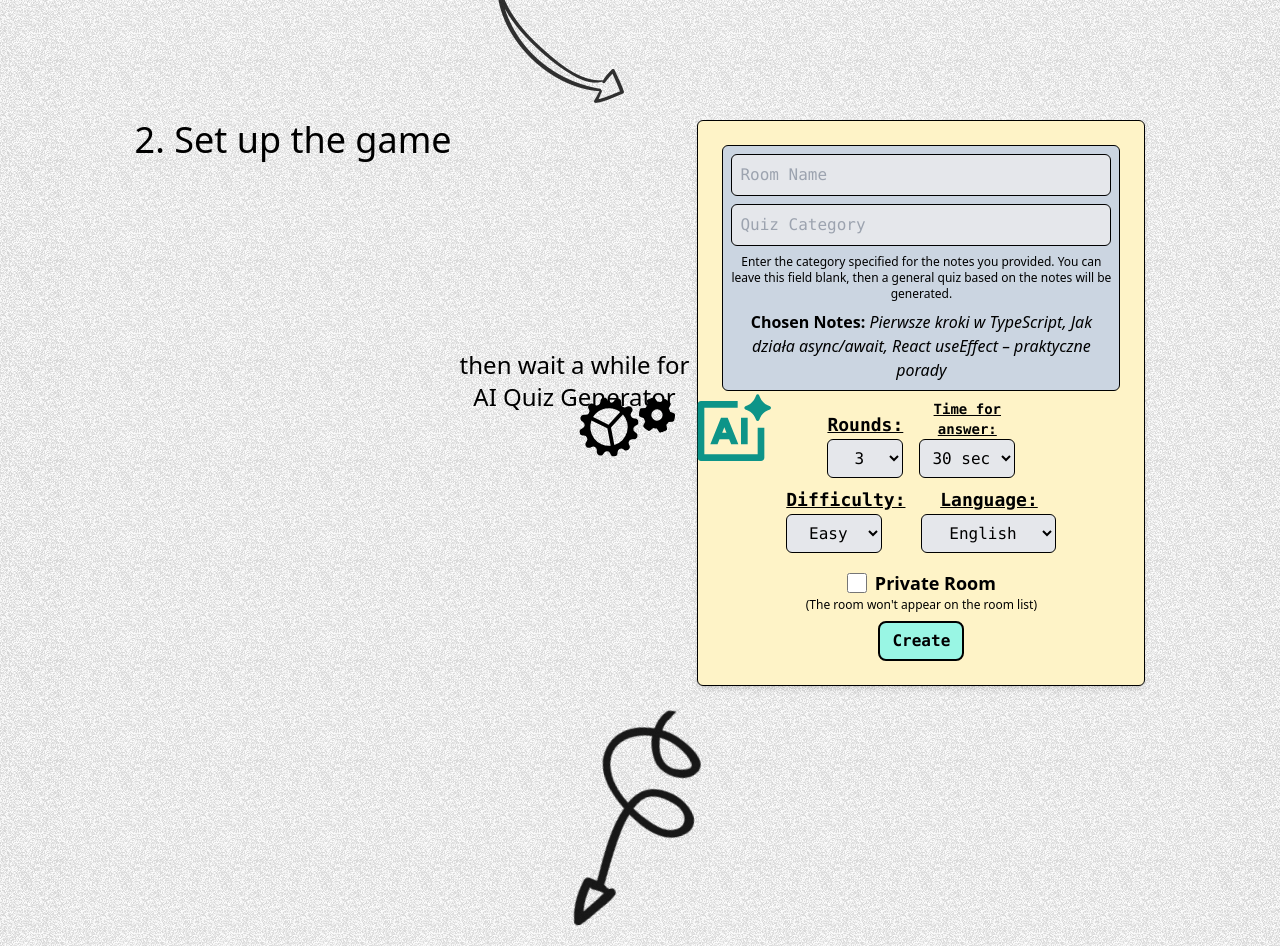
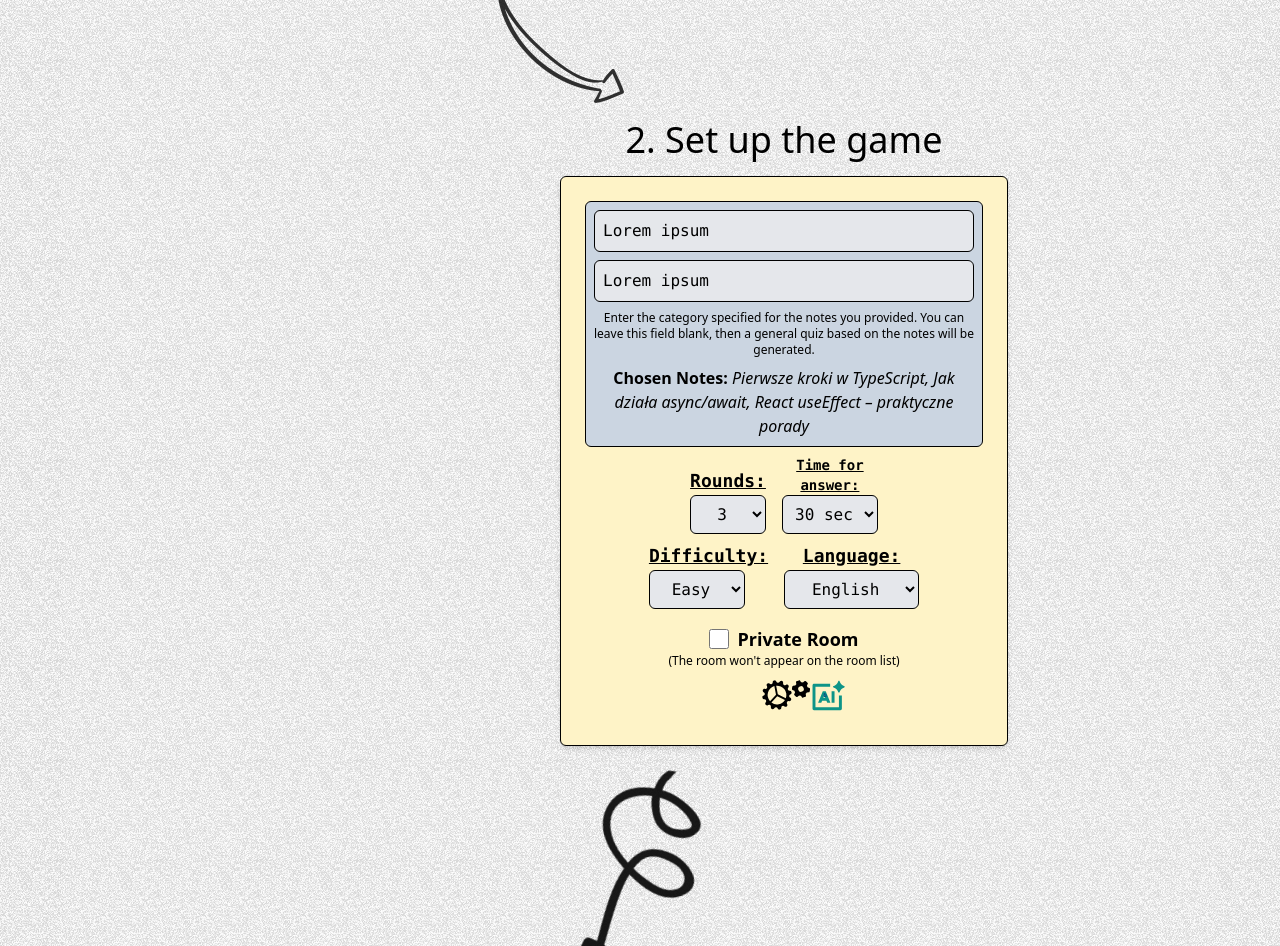
Before and after one commit to pecet3/quizex_pub, a Next.js app in the folder landingpage/: page / in a window 1280 px wide. Shown: the part 1780-2726 px from the top of the page. Built offline with nearby package versions, Linux system fonts and the light colour scheme.

Commit message:
better how it works

```diff
--- a/landingpage/components/HowItWorks.tsx
+++ b/landingpage/components/HowItWorks.tsx
@@ -14,7 +14,7 @@ export const HowItWorks = () => {
   const controlBrowser = useAnimation();
   const [refBrowser, inViewBrowser] = useInView();
   const browserVariants = {
-    visible: { opacity: 1, scale: [0, 2.5, 2] },
+    visible: { opacity: 1, scale: [0, 1] },
     hidden: { opacity: 0, scale: 0 },
   };
   useEffect(() => {
@@ -161,7 +161,7 @@ export const HowItWorks = () => {
             </span>
           </div>
           <h3 className="text-center italic font-thin m-auto text-5xl p-2">
-            1. Select the notes used <br /> in the Quiz
+            1. Select notes used <br /> in the Quiz
           </h3>
         </div>
         <Image
@@ -175,17 +175,17 @@ export const HowItWorks = () => {
           className="flex flex-row-reverse justify-center
         items-center m-auto w-full"
         >
-          <div className="flex gap-2">
-            <h3 className="text-center font-light text-4xl m-0 ">
-              2. Set up the game
-            </h3>
+          {" "}
+          {/* <h3 className="text-center font-light text-2xl m-0 ">
+            then wait a while for <br />
+            AI Quiz Generator
+          </h3> */}
           <div
             ref={refBrowser}
-              className="flex justify-evenly flex-col items-end m-auto"
+            className=" ml-72 flex flex-col justify-end items-center gap-4 m-auto w-full"
           >
-              <h3 className="text-center font-light text-2xl m-0 ">
-                then wait a while for <br />
-                AI Quiz Generator
+            <h3 className="text-center font-light text-4xl m-0">
+              2. Set up the game
             </h3>
             <motion.div
               variants={browserVariants}
@@ -193,12 +193,10 @@ export const HowItWorks = () => {
               animate={controlBrowser}
               whileInView="visible"
               transition={{ duration: 1, ease: "easeOut" }}
-                className=""
+              className="self-center"
             >
-                <LoadingAnimation />
+              <SettingsForm />
             </motion.div>
-            </div>
-            <SettingsForm />
           </div>
         </div>
         <Image
--- a/landingpage/components/Navbar.tsx
+++ b/landingpage/components/Navbar.tsx
@@ -50,11 +50,11 @@ export const Navbar = () => {
         >
           {!isHomePage ? (
             <Logo />
-          ) : (
+          ) : isVisible ? (
             <div className="opacity-0">
               <Logo />
             </div>
-          )}
+          ) : null}
         </motion.h1>
 
         <motion.div
--- a/landingpage/components/SettingsForm.tsx
+++ b/landingpage/components/SettingsForm.tsx
@@ -1,4 +1,6 @@
-import React, { useState } from "react";
+import React, { useEffect, useState } from "react";
+import { motion, useAnimation } from "framer-motion";
+import { LoadingAnimation } from "./LoadingAnimation";
 interface Note {
   uuid: string;
   title: string;
@@ -35,7 +37,25 @@ const defaultNotes: Note[] = [
 
 export const SettingsForm: React.FC<{}> = ({}) => {
   const [category, setCategory] = useState("");
+  const [isLoading, setIsLoading] = useState(false);
+  const finalStepVariants = {
+    visible: { opacity: 1, scale: 1 },
+    hidden: { opacity: 0, scale: 1 },
+  };
+  const finalButtonVariants = {
+    clicked: { opacity: 1, scale: [1, 0.9, 1] },
+  };
+  const controlFinal = useAnimation();
   const pickedNotes: Note[] = defaultNotes;
+  useEffect(() => {
+    setTimeout(() => {
+      controlFinal.start("visible");
+      controlFinal.start("clicked");
+    }, 2000);
+    setTimeout(() => {
+      setIsLoading(true);
+    }, 5000);
+  }, [controlFinal]);
   return (
     <>
       <form
@@ -44,6 +64,7 @@ export const SettingsForm: React.FC<{}> = ({}) => {
       >
         <div className="bg-slate-300 flex flex-col gap-2 p-2 rounded-md border border-black">
           <input
+            value={"Lorem ipsum"}
             type="text"
             id="nameInput"
             name="roomName"
@@ -52,10 +73,10 @@ export const SettingsForm: React.FC<{}> = ({}) => {
             required
           />
           <input
+            value={"Lorem ipsum"}
             type="text"
             id="categoryInput"
             name="category"
-            value={category}
             onChange={(e) => setCategory(e.target.value)}
             className="cartoon-input"
             placeholder="Quiz Category"
@@ -209,9 +230,19 @@ export const SettingsForm: React.FC<{}> = ({}) => {
             (The room won't appear on the room list)
           </p>
         </div>
-        <button type="submit" className="btn bg-teal-200">
-          Create
-        </button>
+        {isLoading ? (
+          <LoadingAnimation />
+        ) : (
+          <motion.button
+            initial="hidden"
+            variants={finalButtonVariants}
+            animate={controlFinal}
+            transition={{ duration: 0.7, delay: 2 }}
+            className="btn bg-teal-200"
+          >
+            Create
+          </motion.button>
+        )}
       </form>
     </>
   );
```
Lines whose indentation alone changed are shown as unchanged.
